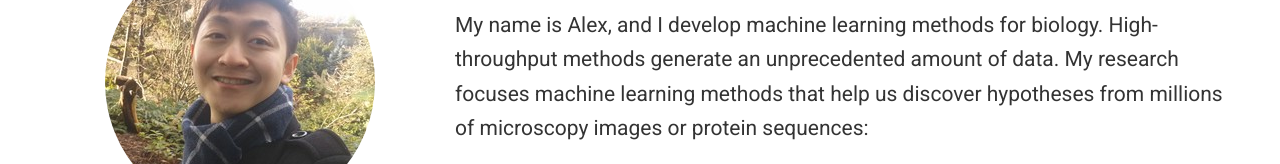
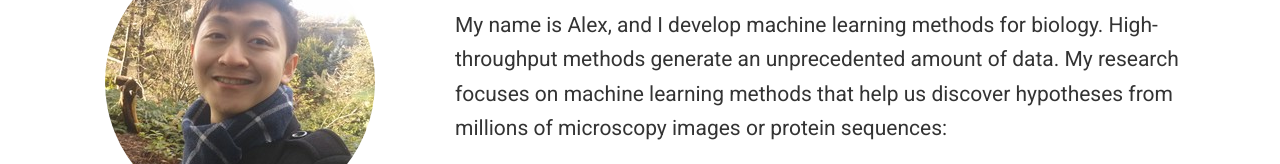
Before and after one commit to alexxijielu/alexxijielu.github.io, a plain HTML site: page index.html in a window 1280 px wide. Shown: the part 203-367 px from the top of the page. Drawn offline with nearby package versions, Linux system fonts and the light colour scheme; some packages are replaced by stand-ins of ours; some icons are missing.

Commit message:
Corrected typo

```diff
--- a/index.html
+++ b/index.html
@@ -734,7 +734,7 @@
 
     <h1>Hello!</h1>
 
-    <p>My name is Alex, and I develop machine learning methods for biology. High-throughput methods generate an unprecedented amount of data. My research focuses machine learning methods that help us discover hypotheses from millions of microscopy images or protein sequences:</p>
+    <p>My name is Alex, and I develop machine learning methods for biology. High-throughput methods generate an unprecedented amount of data. My research focuses on machine learning methods that help us discover hypotheses from millions of microscopy images or protein sequences:</p>
 <ul>
 <li>Many methods require millions of manually-labeled images as training data. This process is time-consuming and introduces bias into our methods: <br>I create <b>unsupervised methods</b> that do not require extensive expert labor.</li>
 <li><b>Robustness</b>: we want models to identify biology consistently even when there are technical differences, like cells being illuminated differently in images.</li>
```
